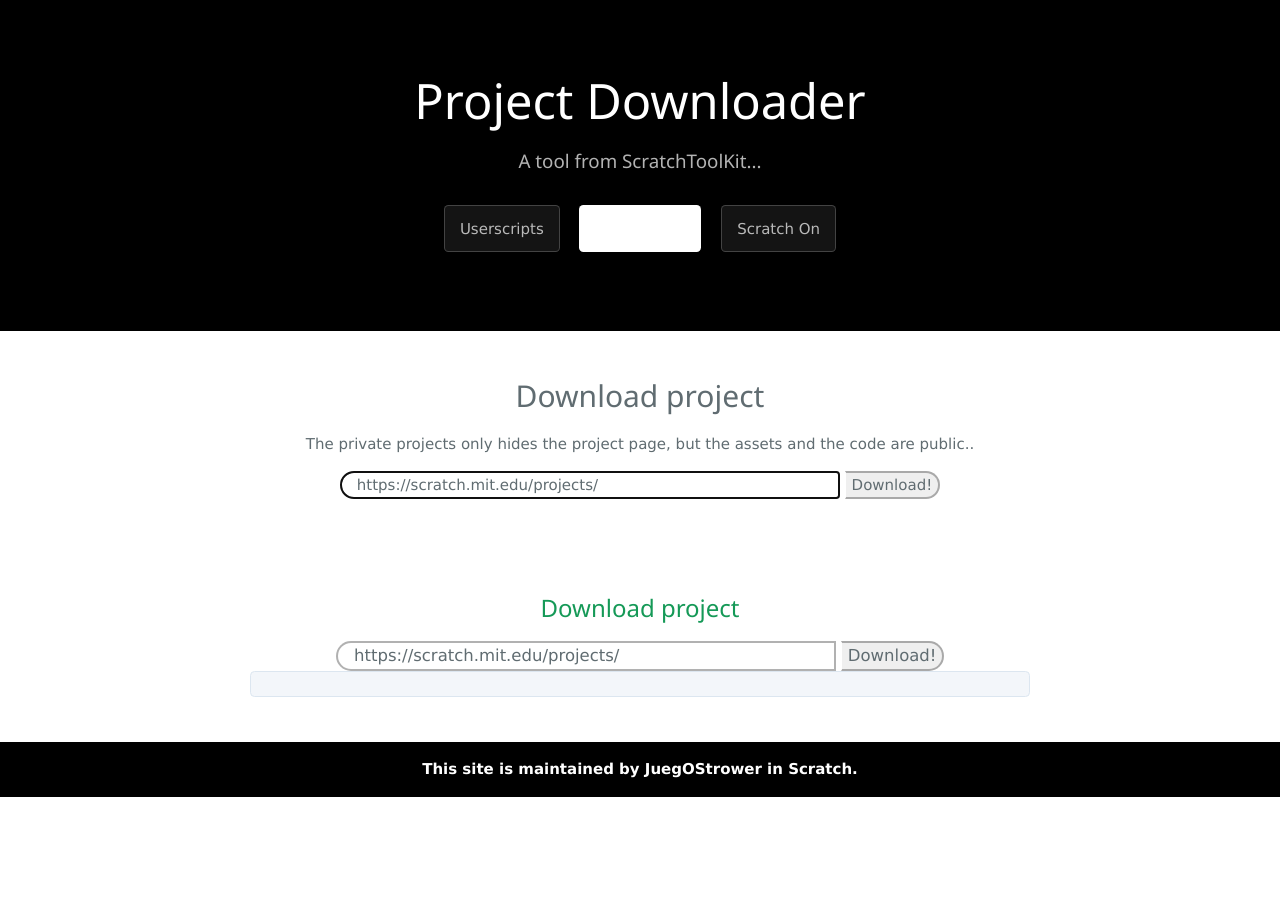
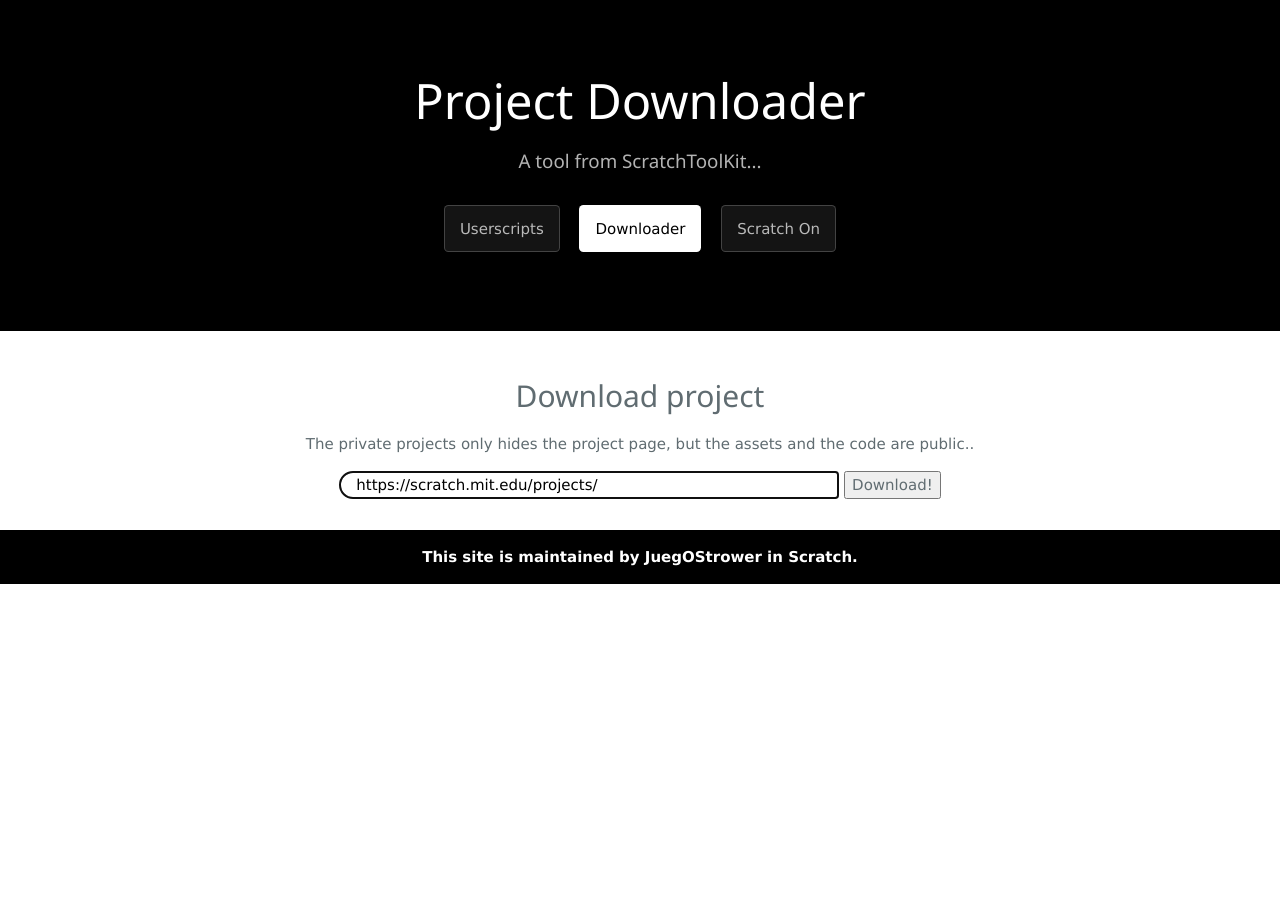
Before and after one commit to JuegOStrower/juegostrower.github.io, a Jekyll site: the page downloader/index.html, which Jekyll copies as it is, in a window 1280 px wide. Built offline with Jekyll 4.4.1, drawn with Linux system fonts in a browser that asks for light colours; nearby versions of some CDN libraries; comment, search, counter and statistics services are not loaded.

Commit message:
Update index.html

```diff
--- a/downloader/index.html
+++ b/downloader/index.html
@@ -28,34 +28,19 @@
       <h1 class="project-name">Project Downloader</h1>
 		<h2 class="project-tagline">A tool from <a href="/">ScratchToolKit...</a></h2>
       <a href="userscripts" class="btn">Userscripts</a>
-      <a style="background-color:white;text-color:black;" href="downloader" class="btn">Downloader</a>
+      <a href="downloader" class="btn w3-white w3-text-black">Downloader</a>
       <a href="scratchon" class="btn">Scratch On</a>
     </section>
-
-
-
 <div class="w3-highway-blue w3-center" style="min-height:580px" id="work">
     <div class="w3-padding-32">
       <h2>Download project</h2>
       <p>The private projects only hides the project page, but the assets and the code are public..</p>
     <div class="w3-container w3-responsive">
 	<div id="progress"></div>
-	<input type="text" id="project" value="https://scratch.mit.edu/projects/" placeholder="Project URL" style="margin-right: 0;padding-right: 0;width: 500px;border: 2px solid rgba(100, 100, 100, 0.5);padding-left: 1em;transition: all 0.2s;border-top-left-radius: 1em;border-bottom-left-radius: 1em;line-height:inherit;" autofocus />
-	<button id="go" style="border-top-right-radius: 1em;border-bottom-right-radius: 1em;border: 2px solid rgba(100, 100, 100, 0.5);border-left: 1px solid white;transition: all 0.5s;">Download!</button>
+	<input type="text" id="project" value="https://scratch.mit.edu/projects/" class="w3-text-black" placeholder="Project URL" style="margin-right: 0;padding-right: 0;width: 500px;border: 2px solid rgba(100, 100, 100, 0.5);padding-left: 1em;transition: all 0.2s;border-top-left-radius: 1em;border-bottom-left-radius: 1em;line-height:inherit;" autofocus />
+	<button id="go" class="button">Download!</button>
 	<pre><code id="log"></code></pre>
   </div>
-
-
-
-    <section class="main-content">
-      <h3>Download project</h3>
-	<div id="progress"></div>
-	<input type="text" id="project" value="https://scratch.mit.edu/projects/" placeholder="Project URL" style="margin-right: 0;padding-right: 0;width: 500px;border: 2px solid rgba(100, 100, 100, 0.5);padding-left: 1em;transition: all 0.2s;border-top-left-radius: 1em;border-bottom-left-radius: 1em;line-height:inherit;" autofocus />
-	<button id="go" style="border-top-right-radius: 1em;border-bottom-right-radius: 1em;border: 2px solid rgba(100, 100, 100, 0.5);border-left: 1px solid white;transition: all 0.5s;">Download!</button>
-	<pre><code id="log"></code></pre>
-     </section>
-
-
 	<footer class="w3-center w3-container w3-black w3-padding-16">
         <span class="site-footer-owner">This site is maintained by <a href="https://scratch.mit.edu/users/JuegOStrower">JuegOStrower</a> in Scratch.</span>
     </footer>
```
